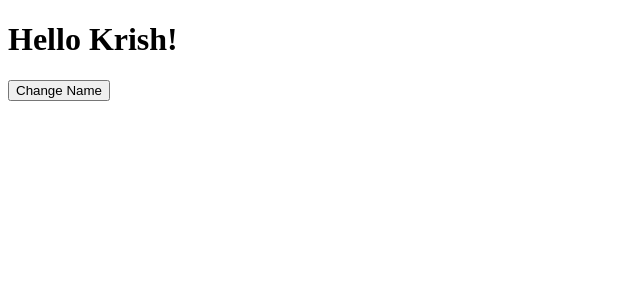
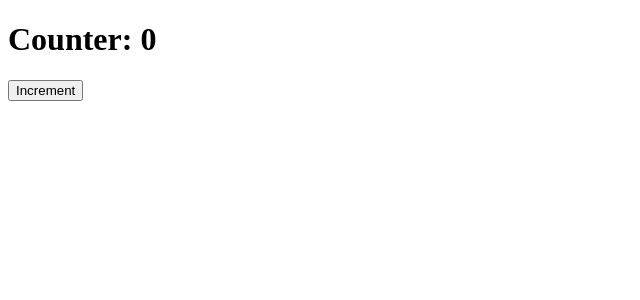
Before and after one commit to githubscientist/react-fsd61wde, a React (Vite) app: page / in a window 1280 px wide. Shown: the top 300 px of the page, without its empty margins (0-640 px from the left). Built offline with nearby package versions, Linux system fonts and the light colour scheme.

Commit message:
state --counter example

```diff
--- a/src/App.jsx
+++ b/src/App.jsx
@@ -7,17 +7,14 @@ class App extends Component {
 
     // initialize state
     this.state = {
-      name: 'Krish'
+      count: 0
     }
   }
 
   handleClick = () => {
-    // should not mutate the state directly
-    // this.state.name = 'Kailash'; // this will not work
     this.setState({
-      name: 'Kailash'
+      count: this.state.count + 1
     });
-    console.log(this.state);
   }
 
   render() {
@@ -26,8 +23,8 @@ class App extends Component {
 
     return (
       <div>
-        <h1>Hello {this.state.name}!</h1>
-        <button onClick={this.handleClick}>Change Name</button>
+        <h1>Counter: {this.state.count}</h1>
+        <button onClick={this.handleClick}>Increment</button>
       </div>
     )
   }
```
